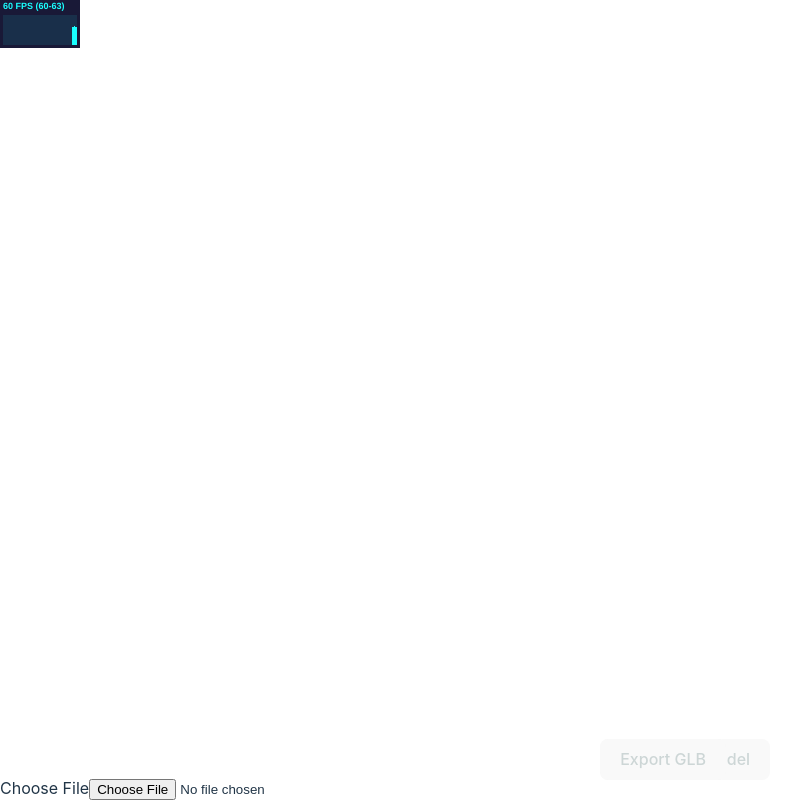
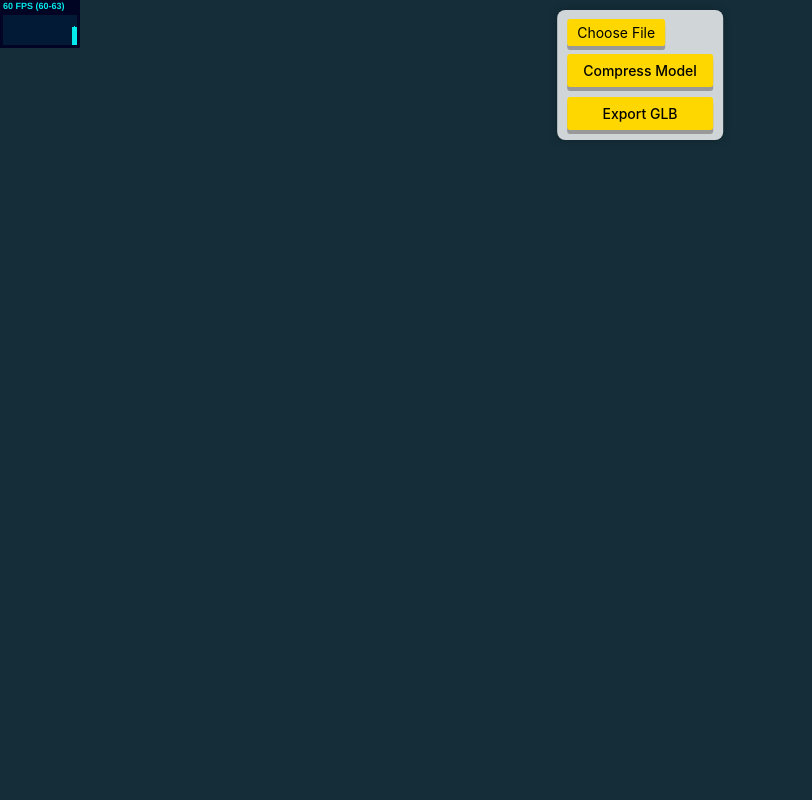
Before and after one commit to anushreesulibhavi/tech-it-out, a React (Vite) app: page / in a window 1280 px wide. Shown: the whole page, without its empty margins (0-812 px from the left). Built offline with nearby package versions, Linux system fonts and the light colour scheme.

Commit message:
Update App.css

```diff
--- a/src/App.css
+++ b/src/App.css
@@ -1,44 +1,10 @@
-/* * {
-  box-sizing: border-box;
-}
-
-html,
-body,
-#root {
-  width: 100%;
+html, body {
   height: 100%;
   margin: 0;
-  padding: 0;
-  -webkit-touch-callout: none;
-  -webkit-user-select: none;
-  -khtml-user-select: none;
-  -moz-user-select: none;
-  -ms-user-select: none;
-  user-select: none;
   overflow: hidden;
 }
 
 #root {
-  overflow: hidden;
-}
-
-body {
-  position: fixed;
-  overflow: hidden;
-  overscroll-behavior-y: none;
-  font-family: -apple-system, BlinkMacSystemFont, avenir next, avenir, helvetica neue, helvetica, ubuntu, roboto, noto, segoe ui, arial, sans-serif;
-  color: black;
-  -webkit-font-smoothing: antialiased;
-  background: #f0f0f0;
-} */
-
-html, body {
-  height: 100%;
-  margin: 0;
-}
-
-#root {
-  overflow: hidden;
   height: 100%;
   width: 100%;
 }
@@ -53,22 +19,63 @@ html, body {
 .canvas-container {
   flex-grow: 1;
   display: flex;
-  height: 100%;
+  justify-content: center;
+  align-items: center;
+  background-color: #142d38;
 }
 
-button {
-  position: absolute; /* Ensures it's placed over the canvas */
-  bottom: 20px; /* Adjust as needed */
-  left: 600px; /* Adjust as needed */
-  padding: 5px 10px; /* Adjust padding for size */
-  font-size: 14px; /* Adjust font size */
-  background-color: #99d341; /* Button background color */
-  color: rgb(205, 214, 214); /* Button text color */
-  border: none; /* Remove default border */
-  border-radius: 3px; /* Rounded corners */
-  cursor: pointer; /* Pointer cursor on hover */
+.ui {
+  position: absolute;
+  top: 10px;
+  left: 50%;
+  transform: translateX(-50%);
+  z-index: 1;
+  background: rgba(255, 255, 255, 0.8);
+  padding: 10px;
+  border-radius: 8px;
+  box-shadow: 0 0 10px rgba(0, 0, 0, 0.2);
+  display: flex;
+  flex-direction: column;
+  gap: 10px;
 }
 
-button:hover {
-  background-color: #0056b3; /* Darker background on hover */
+.file-input-wrapper {
+  position: relative;
+  display: inline-block;
 }
+
+.file-input {
+  display: none;
+}
+
+.file-input-label {
+  padding: 5px 10px;
+  font-size: 14px;
+  background-color: #FFD700;
+  color: black;
+  border: none;
+  border-radius: 3px;
+  cursor: pointer;
+  box-shadow: 0 4px #999;
+}
+
+.file-input-label:active {
+  box-shadow: 0 2px #666;
+  transform: translateY(2px);
+}
+
+.upload-btn {
+  padding: 8px 16px;
+  font-size: 14px;
+  background-color: #FFD700;
+  color: black;
+  border: none;
+  border-radius: 3px;
+  cursor: pointer;
+  box-shadow: 0 4px #999;
+}
+
+.upload-btn:active {
+  box-shadow: 0 2px #666;
+  transform: translateY(2px);
+}
```
